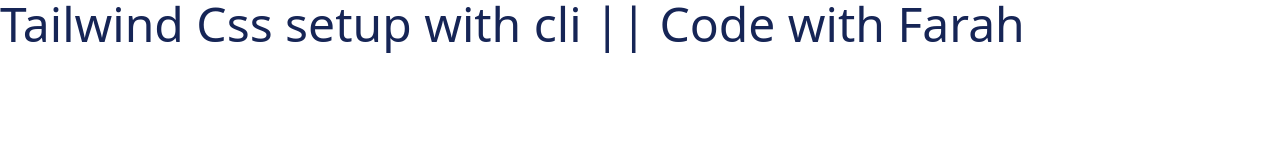
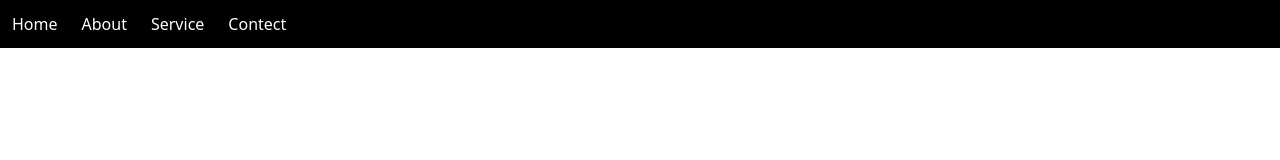
Before and after one commit to Farah-Saleem270/precticeRepo, a website: page index.html in a window 1280 px wide. Drawn offline with nearby package versions, Linux system fonts and the light colour scheme; files that its build step writes are made by us from their sources.

Commit message:
create header from tailwind css

```diff
--- a/index.html
+++ b/index.html
@@ -1,12 +1,22 @@
 <!DOCTYPE html>
 <html lang="en">
+
 <head>
     <meta charset="UTF-8">
     <meta name="viewport" content="width=device-width, initial-scale=1.0">
     <title>Tailwind Css setup with cli</title>
     <link rel="stylesheet" href="output.css">
 </head>
+
 <body>
-    <h1 class="text-5xl text-blue-950">Tailwind Css setup with cli || Code with Farah</h1>
+    <!-- <h1 class="text-5xl text-blue-950">Tailwind Css setup with cli || Code with Farah</h1> -->
+
+    <ul class="bg-black text-white m-0 flex">
+        <li class=" hover:text-amber-400  p-3"><a href="#">Home</a></li>
+        <li class=" hover:text-amber-400 p-3"><a href="#">About</a></li>
+        <li class=" hover:text-amber-400 p-3"><a href="#">Service</a></li>
+        <li class=" hover:text-amber-400 p-3"><a href="#">Contect</a></li>
+    </ul>
 </body>
+
 </html>
```
